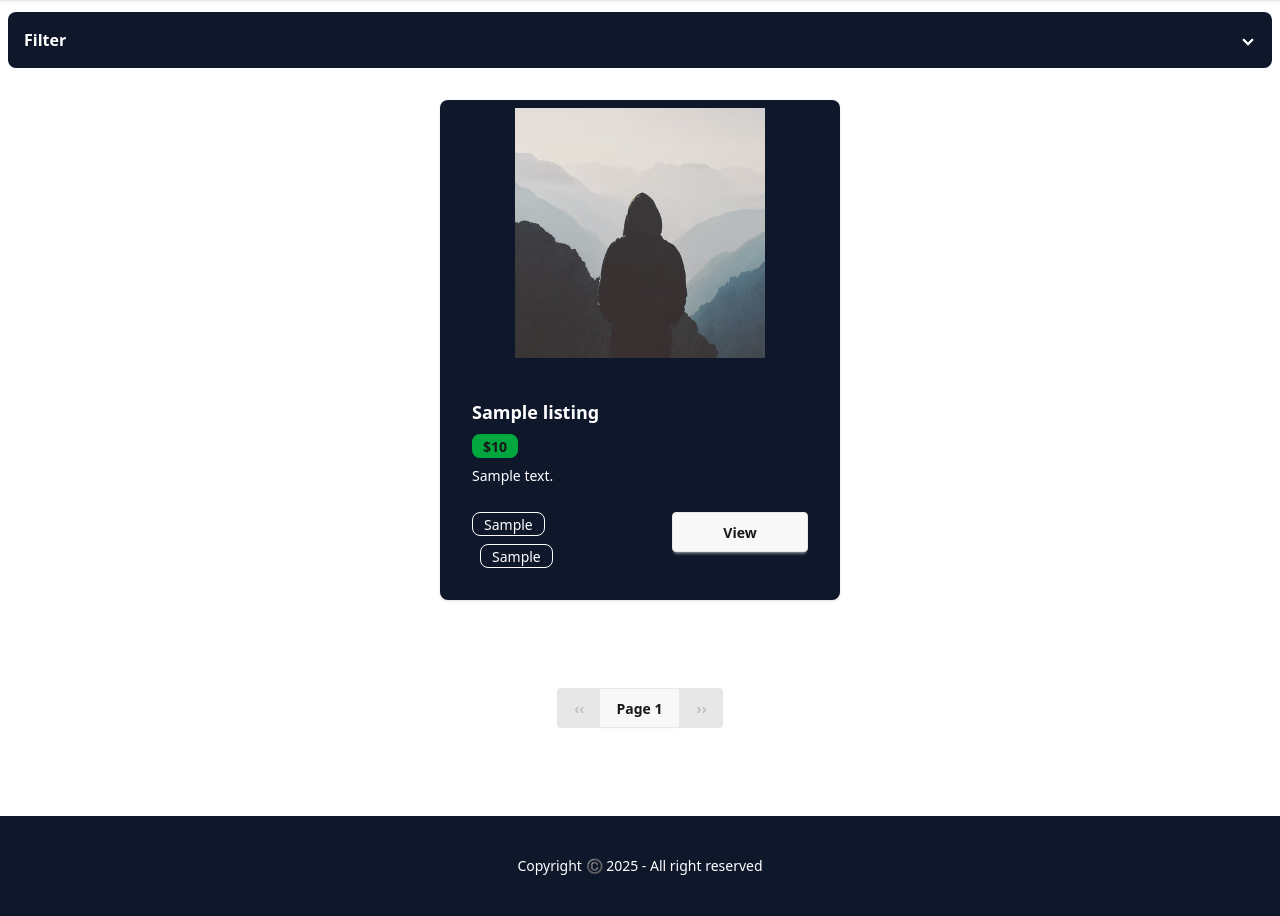
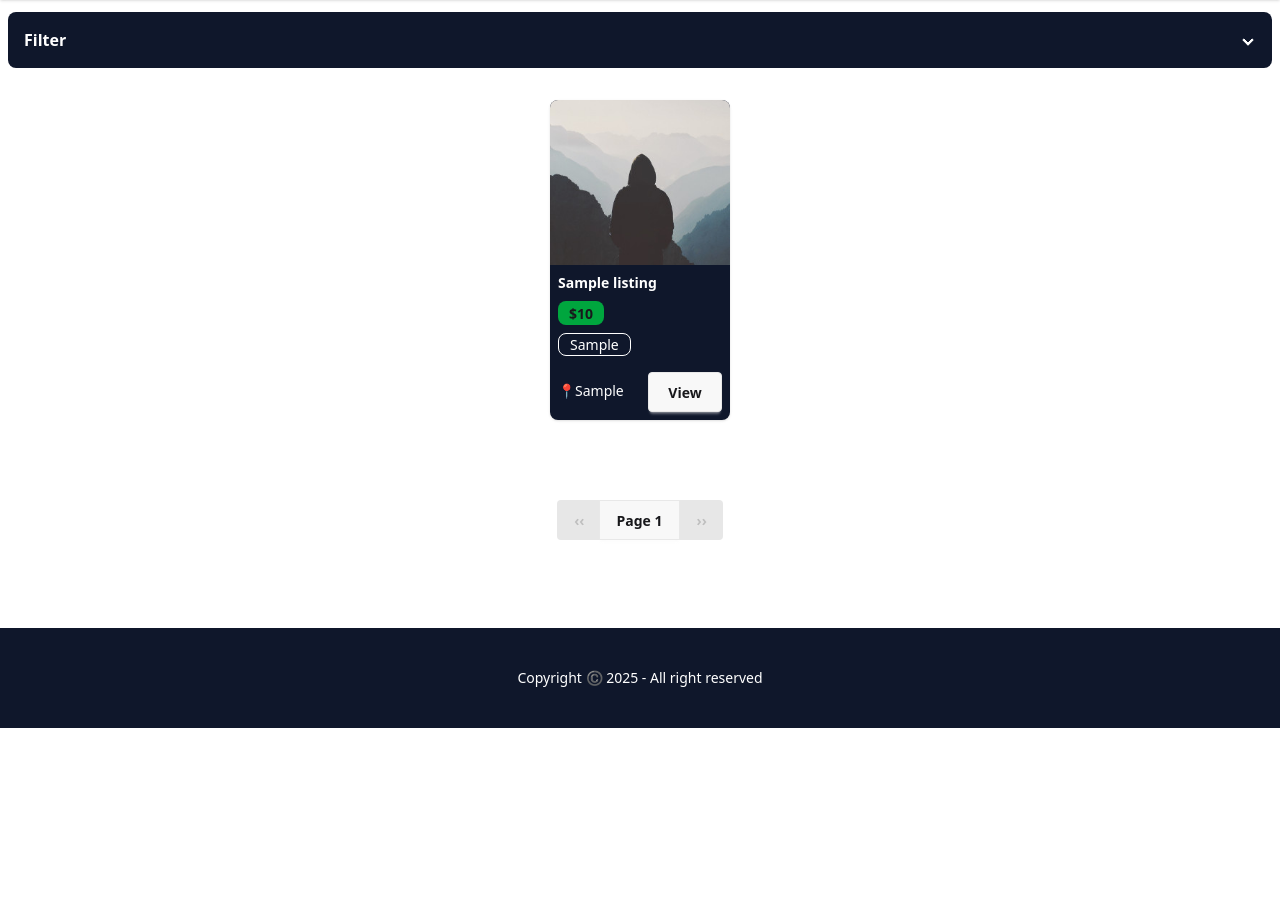
Before and after one commit to ItsTachie/h2h, a Flask app: page /dashboard in a window 1280 px wide. Shown: the part 72-988 px from the top of the page. After the commit the page ends 800 px from the top, so only its background shows below. Run offline with Flask 3, Linux system fonts and the light colour scheme; a user stored in the database is signed in; tables that the repository leaves empty hold one stand-in row (values such as "Sample post"); some libraries are stand-ins or nearby versions.

Commit message:
sizing of dashboard cards

```diff
--- a/h2h/static/css/output.css
+++ b/h2h/static/css/output.css
@@ -2337,21 +2331,42 @@
   .h-32 {
     height: calc(var(--spacing) * 32);
   }
+  .h-150 {
+    height: calc(var(--spacing) * 150);
+  }
+  .h-\[1\/2\] {
+    height: 1/2;
+  }
   .h-\[100px\] {
     height: 100px;
   }
+  .h-\[150\] {
+    height: 150;
+  }
+  .h-\[150px\] {
+    height: 150px;
+  }
+  .h-\[250px\] {
+    height: 250px;
+  }
+  .h-\[290px\] {
+    height: 290px;
+  }
+  .h-\[300px\] {
+    height: 300px;
+  }
+  .h-\[320px\] {
+    height: 320px;
+  }
   .h-\[400px\] {
     height: 400px;
   }
-  .h-\[500px\] {
-    height: 500px;
-  }
-  .h-\[600px\] {
-    height: 600px;
-  }
   .h-\[px\] {
     height: px;
   }
+  .h-fit {
+    height: fit-content;
+  }
   .max-h-16 {
     max-height: calc(var(--spacing) * 16);
   }
@@ -2394,14 +2403,23 @@
   .w-96 {
     width: calc(var(--spacing) * 96);
   }
-  .w-\[300px\] {
-    width: 300px;
+  .w-\[2px\] {
+    width: 2px;
+  }
+  .w-\[180px\] {
+    width: 180px;
+  }
+  .w-\[190px\] {
+    width: 190px;
+  }
+  .w-\[200px\] {
+    width: 200px;
+  }
+  .w-\[230px\] {
+    width: 230px;
   }
   .w-\[350px\] {
     width: 350px;
-  }
-  .w-\[400px\] {
-    width: 400px;
   }
   .w-\[px\] {
     width: px;
@@ -2510,6 +2534,12 @@
   .justify-start {
     justify-content: flex-start;
   }
+  .gap-0 {
+    gap: calc(var(--spacing) * 0);
+  }
+  .gap-1 {
+    gap: calc(var(--spacing) * 1);
+  }
   .gap-2 {
     gap: calc(var(--spacing) * 2);
   }
@@ -2519,8 +2549,14 @@
   .gap-8 {
     gap: calc(var(--spacing) * 8);
   }
+  .gap-x-2 {
+    column-gap: calc(var(--spacing) * 2);
+  }
   .gap-x-8 {
     column-gap: calc(var(--spacing) * 8);
+  }
+  .gap-y-2 {
+    row-gap: calc(var(--spacing) * 2);
   }
   .gap-y-16 {
     row-gap: calc(var(--spacing) * 16);
@@ -3514,15 +3487,6 @@
 @property --tw-ease {
   syntax: "*";
   inherits: false;
-}
-@property --tw-text-shadow-color {
-  syntax: "*";
-  inherits: false;
-}
-@property --tw-text-shadow-alpha {
-  syntax: "<percentage>";
-  inherits: false;
-  initial-value: 100%;
 }
 @layer properties {
   @supports ((-webkit-hyphens: none) and (not (margin-trim: inline))) or ((-moz-orient: inline) and (not (color:rgb(from red r g b)))) {
@@ -3574,8 +3538,6 @@
       --tw-drop-shadow-size: initial;
       --tw-duration: initial;
       --tw-ease: initial;
-      --tw-text-shadow-color: initial;
-      --tw-text-shadow-alpha: 100%;
-    }
-  }
-}
+    }
+  }
+}
--- a/h2h/templates/partial_results.html
+++ b/h2h/templates/partial_results.html
@@ -1,24 +1,23 @@
-<div class="flex mt-8 flex-col gap-8 justify-center items-center sm:flex-row sm:flex-wrap sm:gap-16">
+<div class="flex mt-8 gap-1 gap-y-2 justify-center items-center flex-wrap ">
     {% for listing in listings.items %}
-        <div class="h-[400px] w-[350px]  sm:h-[500px]  sm:w-[400px] card card-md sm:card-lg mb-2 bg-slate-900 shadow-sm text-white">
-            <figure class="p-2">
-                <img src="{{ url_for('static', filename='img/default.jpg') }}" alt="{{ listing.title }}">
+        <div class="h-[320px] w-[180px] card card-md bg-slate-900 shadow-sm text-white">
+            <figure class="">
+                <img class="h-fit w-fit" src="{{ url_for('static', filename='img/default.jpg') }}" alt="{{ listing.title }}">
             </figure>
-            <div class="card-body flex flex-col justify-between">
-                <h2 class="card-title text-lg font-bold whitespace-nowrap">
-                    {{ listing.title | truncate(35, True, '…') }}
+            <div class="card-body flex flex-col p-2">
+                <h2 class="card-title text-sm font-bold whitespace-nowrap">
+                    {{ listing.title | truncate(24, False, '…') }}
 
                 </h2>
                 <div class="badge border-0 bg-green-600 font-bold ">${{ listing.price }}</div>
-                <p class="text-sm overflow-hidden">{{ listing.description | truncate(150, False, '…') }}</p>
+                <div class="badge badge-outline h-fit w-fit mb-2">{{ listing.category }}</div>
                 <div class="card-action justify-end">
                     <div class="grid grid-cols-2 ">
-                        <div class="flex flex-col gap-2 items-start">
-                            <div class="badge badge-outline">{{ listing.category }}</div>
-                            <div class="badge badge-outline ml-2">{{ listing.location }}</div>
+                        <div class="">
+                            <div class=" mt-2 text-s">📍{{ listing.location  }}</div>
                         </div>
 
-                        <a href="{{ url_for('listing', listing_id=listing.id) }}" class="btn ml-8">View</a>
+                        <a href="{{ url_for('listing', listing_id=listing.id) }}" class="btn ml-2">View</a>
                     </div>
 
 
```
Also changed, not shown: other parts of h2h/static/css/output.css (+23 -92 lines), 1 other file.
